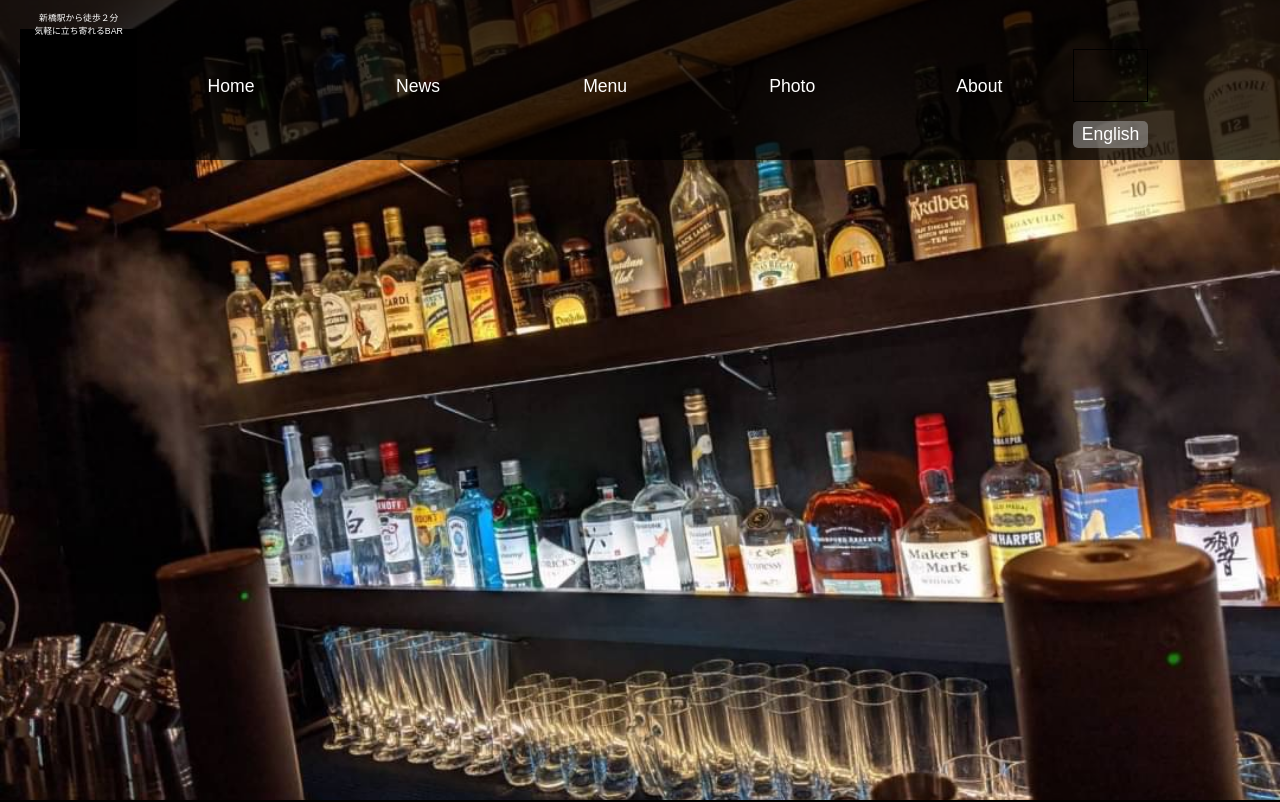
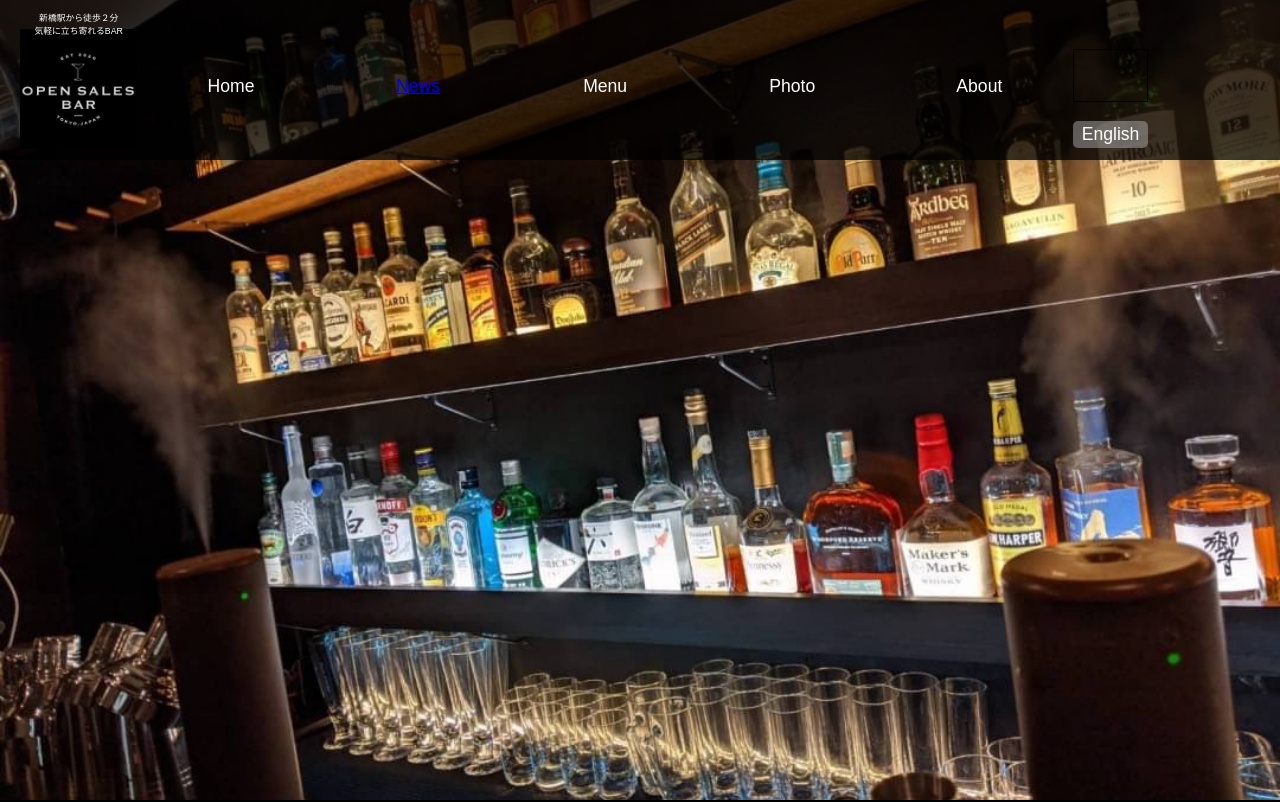
Before and after one commit to nightbeefstew/OpenSalesBarWeb, a Vue app in the folder opensalesbarweb/: page / in a window 1280 px wide. Shown: the top 802 px of the page. Built offline with nearby package versions, Linux system fonts and the light colour scheme.

Commit message:
News.vueを作成 App.vueのトップマージンを180pxに設定（GlobalHeaderと重なる分） それに伴いHomeのmainVisualのトップマージンを-180pxに設定して打消し gNaviのロゴ画像を設定

```diff
--- a/opensalesbarweb/src/App.vue
+++ b/opensalesbarweb/src/App.vue
@@ -1,7 +1,7 @@
 <template>
   <div>
     <global-header/>
-    <div>
+    <div class="page">
       <router-view/>
     </div>
     <Footer/>
@@ -25,6 +25,10 @@
 
 ul {
     list-style: none;
+}
+
+.page {
+  padding: 180px 0 0 0;
 }
 
 @media screen and (max-width: 768px) {
--- a/opensalesbarweb/src/components/GlobalHeader.vue
+++ b/opensalesbarweb/src/components/GlobalHeader.vue
@@ -16,7 +16,7 @@
            <p>新橋駅から徒歩２分<br>気軽に立ち寄れるBAR</p>
         </li>
         <li>Home</li>
-        <li>News</li>
+        <li><router-link to="/News">News</router-link></li>
         <li class="pulldown">
           Menu
           <ul>
@@ -82,11 +82,12 @@
 
 .gNavi >li:first-child {
   height: 100%;
-  background: #000;
+  background: url("~@/assets/images/logo.png") no-repeat center/cover;
   margin-top: 0.5em;
   text-align: center;
   border: 1px #000 solid;
   width: 12.5%;
+
 }
 
 .gNavi li:first-child p {
--- a/opensalesbarweb/src/router/index.js
+++ b/opensalesbarweb/src/router/index.js
@@ -14,7 +14,16 @@
     // this generates a separate chunk (about.[hash].js) for this route
     // which is lazy-loaded when the route is visited.
     component: () => import(/* webpackChunkName: "about" */ '../views/About.vue')
-  }
+  },
+  {
+    path: '/news',
+    name: 'News',
+    // route level code-splitting
+    // this generates a separate chunk (news.[hash].js) for this route
+    // which is lazy-loaded when the route is visited.
+    component: () => import(/* webpackChunkName: "news" */ '../views/News.vue')
+  },
+
 ]
 
 const router = createRouter({
--- a/opensalesbarweb/src/views/Home.vue
+++ b/opensalesbarweb/src/views/Home.vue
@@ -1,8 +1,7 @@
 <template>
   <div id="home">
     <main class="contents">
-      <div class="mainVisual">
-      </div>
+      <div class="mainVisual"></div>
 
       <HomeContentBox class="newsTop">
         <h2>News</h2>
@@ -133,7 +132,7 @@
     display: block;
     position: relative;
     height: 100vh;
-    margin: 0 0 10em 0;
+    margin: -180px 0 10em 0;
     width: 100%;
     background: url("~@/assets/images/top1.jpg") no-repeat center/cover;
   }
--- /dev/null
+++ b/opensalesbarweb/src/views/News.vue
@@ -0,0 +1,14 @@
+<template>
+  <div id="news">
+    <h1>This is an about page</h1>
+  </div>
+</template>
+
+
+<script>
+
+</script>
+
+<style scoped>
+
+</style>
```
